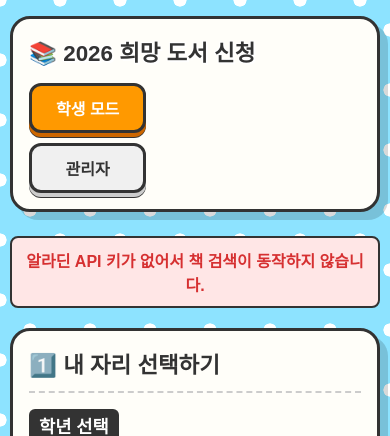
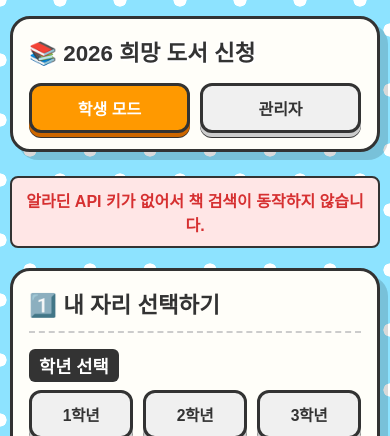
Before and after one commit to mintring125/iwantbooks, a Flask app: page / in a window 390 px wide. Shown: the top 436 px of the page. Run offline with Flask 3, Linux system fonts and the light colour scheme; data that the repository does not hold is empty; some libraries are stand-ins or nearby versions; some web fonts are replaced.

Commit message:
Keep mobile mode buttons on one row

```diff
--- a/static/style.css
+++ b/static/style.css
@@ -698,7 +698,6 @@ button, input, select {
         flex-direction: column;
     }
 
-    .mode-actions,
     .admin-catalog-actions,
     .admin-summary-actions,
     .admin-toolbar {
@@ -712,11 +711,24 @@ button, input, select {
 
     .filter-group,
     .filter-group select,
-    .mode-actions .game-btn,
     .admin-catalog-actions .game-btn,
     .admin-summary-actions .game-btn {
         width: 100%;
         max-width: 100%;
+    }
+
+    .mode-actions {
+        width: 100%;
+        flex-direction: row;
+        align-items: stretch;
+    }
+
+    .mode-actions .game-btn {
+        flex: 1;
+        min-width: 0;
+        width: auto;
+        padding: 10px 8px;
+        white-space: nowrap;
     }
 
     .search-row .game-btn,
```
